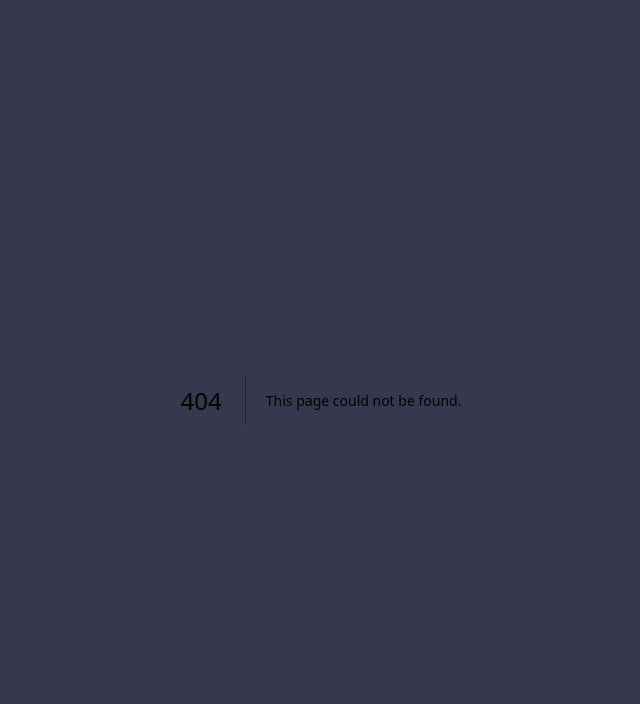
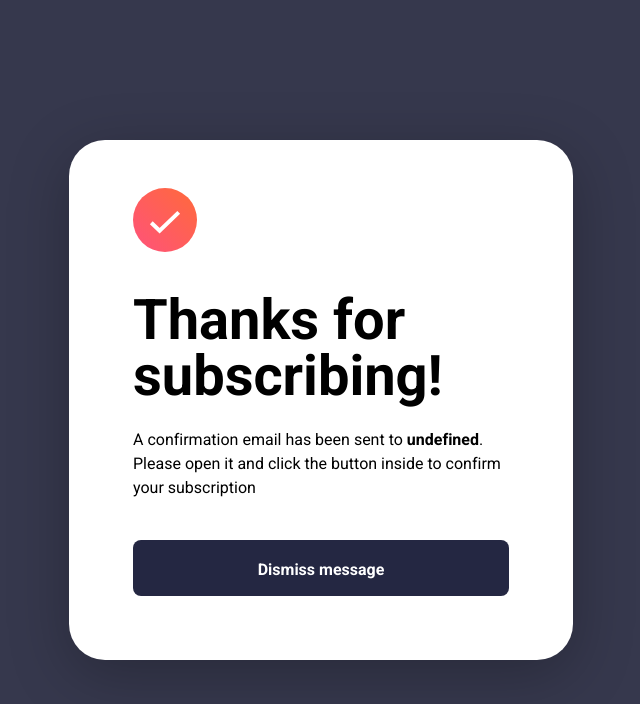
Before and after one commit to jaceleedev/newsletter-sign-up-form-with-success-message, a Next.js app: page /confirmation in a window 1280 px wide. Before the commit this address had no page. Shown: the top 704 px of the page, without its empty margins (319-959 px from the left). Built offline with nearby package versions, Linux system fonts and the light colour scheme.

Commit message:
feat: :sparkles: add ConfirmationModal component to confirmation page

```diff
--- /dev/null
+++ b/src/app/confirmation/page.tsx
@@ -0,0 +1,20 @@
+import ConfirmationModal from '@/components/ConfirmationModal';
+import { Suspense } from 'react';
+
+interface ConfirmationPageProps {
+  searchParams: { email: string };
+}
+
+export default function ConfirmationPage({
+  searchParams,
+}: ConfirmationPageProps) {
+  const email = decodeURIComponent(searchParams.email);
+
+  return (
+    <main>
+      <Suspense fallback={<div>Loading...</div>}>
+        <ConfirmationModal email={email} />
+      </Suspense>
+    </main>
+  );
+}
```
